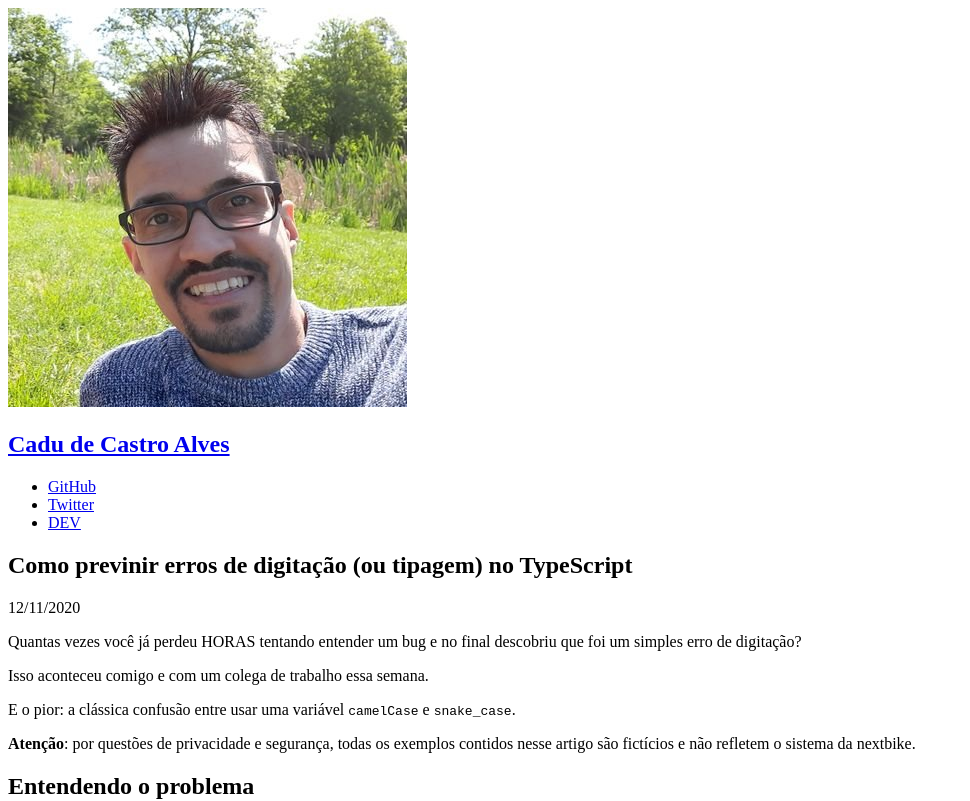
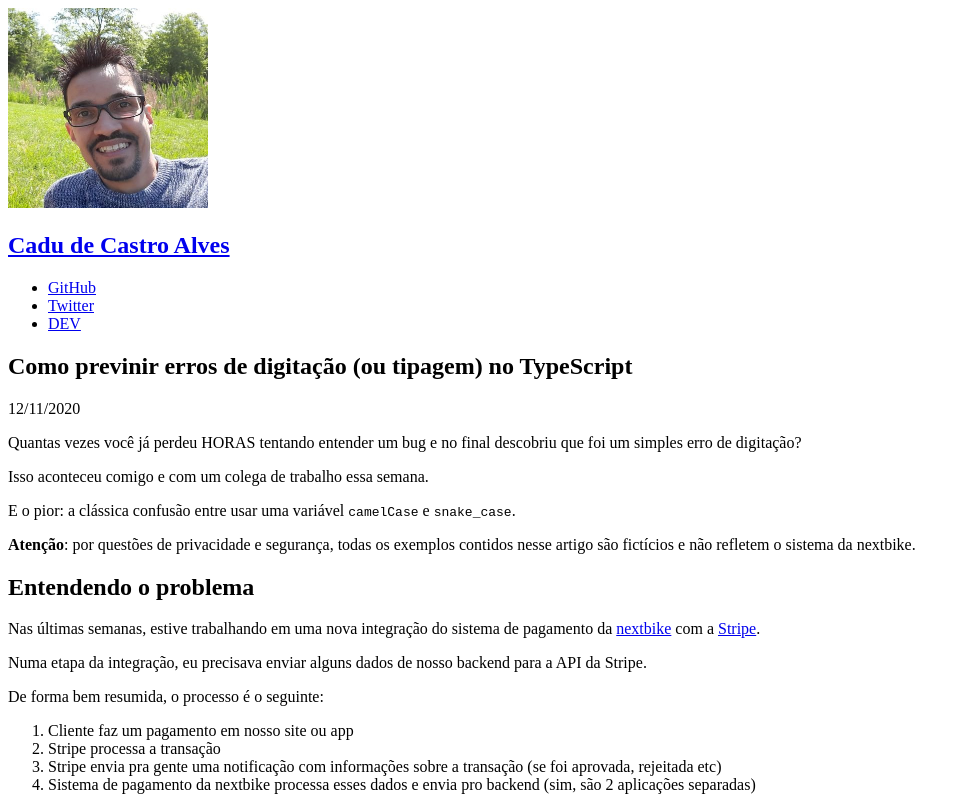
Before and after one commit to castroalves/castro-alves-blog, a Next.js app: page /posts/como-prevenir-erros-digitacao-typescript in a window 1280 px wide. Shown: the top 801 px of the page, without its empty margins (0-970 px from the left). Built offline with nearby package versions, Linux system fonts and the light colour scheme.

Commit message:
Change all images to next/image component

```diff
--- a/components/layout.js
+++ b/components/layout.js
@@ -1,5 +1,6 @@
 import Head from "next/head";
 import Link from "next/link";
+import Image from "next/image";
 
 const name = "Cadu de Castro Alves";
 export const siteTitle = "Cadu de Castro Alves";
@@ -28,11 +29,13 @@ export default function Layout({ children, home }) {
       </Head>
       <header className="flex flex-col p-8 justify-center">
         {home ? (
-          <div className="flex flex-col text-center">
-            <img
+          <div className="text-center">
+            <Image
               src="/images/profile.jpg"
-              className="w-60 rounded-full mx-auto"
+              className="rounded-full"
               alt={name}
+              width="200"
+              height="200"
             />
             <h1 className="text-2xl font-bold py-4">{name}</h1>
           </div>
@@ -40,10 +43,12 @@ export default function Layout({ children, home }) {
           <div className="flex flex-col text-center">
             <Link href="/">
               <a>
-                <img
+                <Image
                   src="/images/profile.jpg"
                   className="w-40 rounded-full mx-auto"
                   alt={name}
+                  width="200"
+                  height="200"
                 />
               </a>
             </Link>
```
